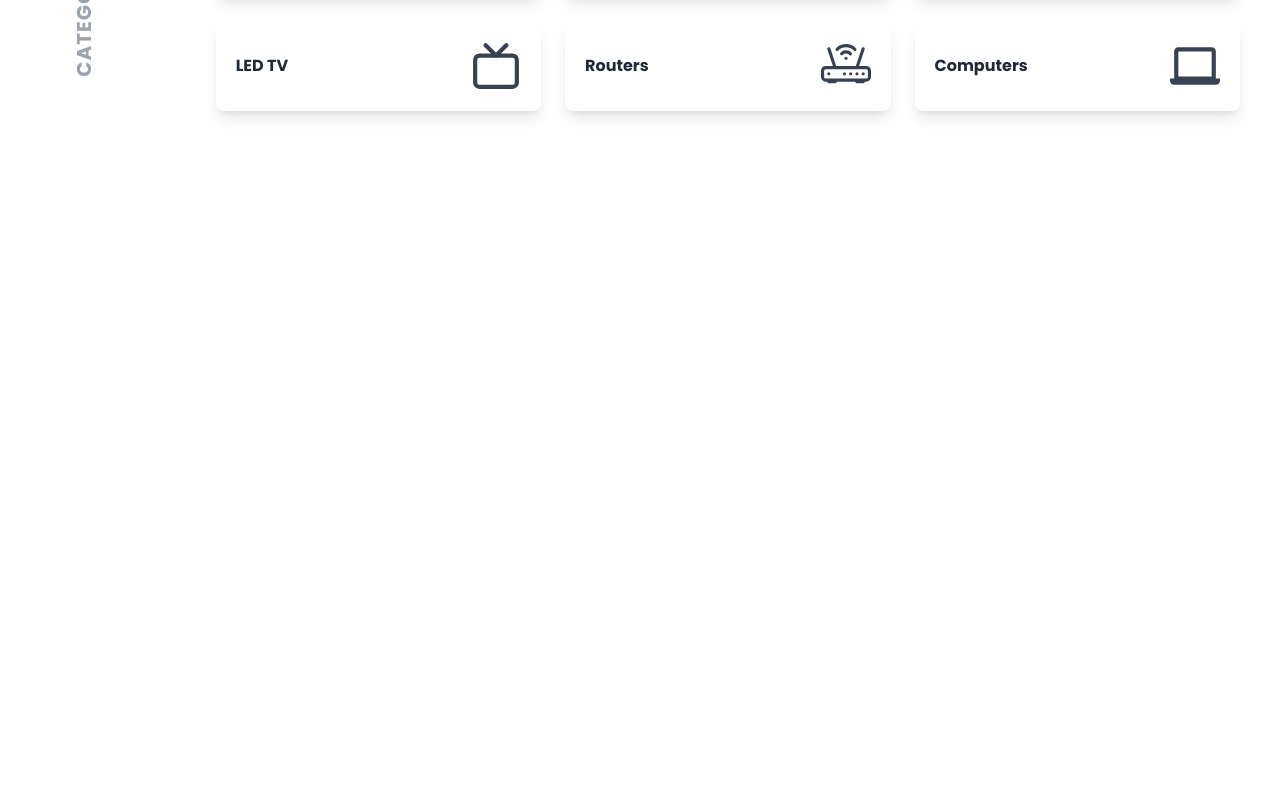
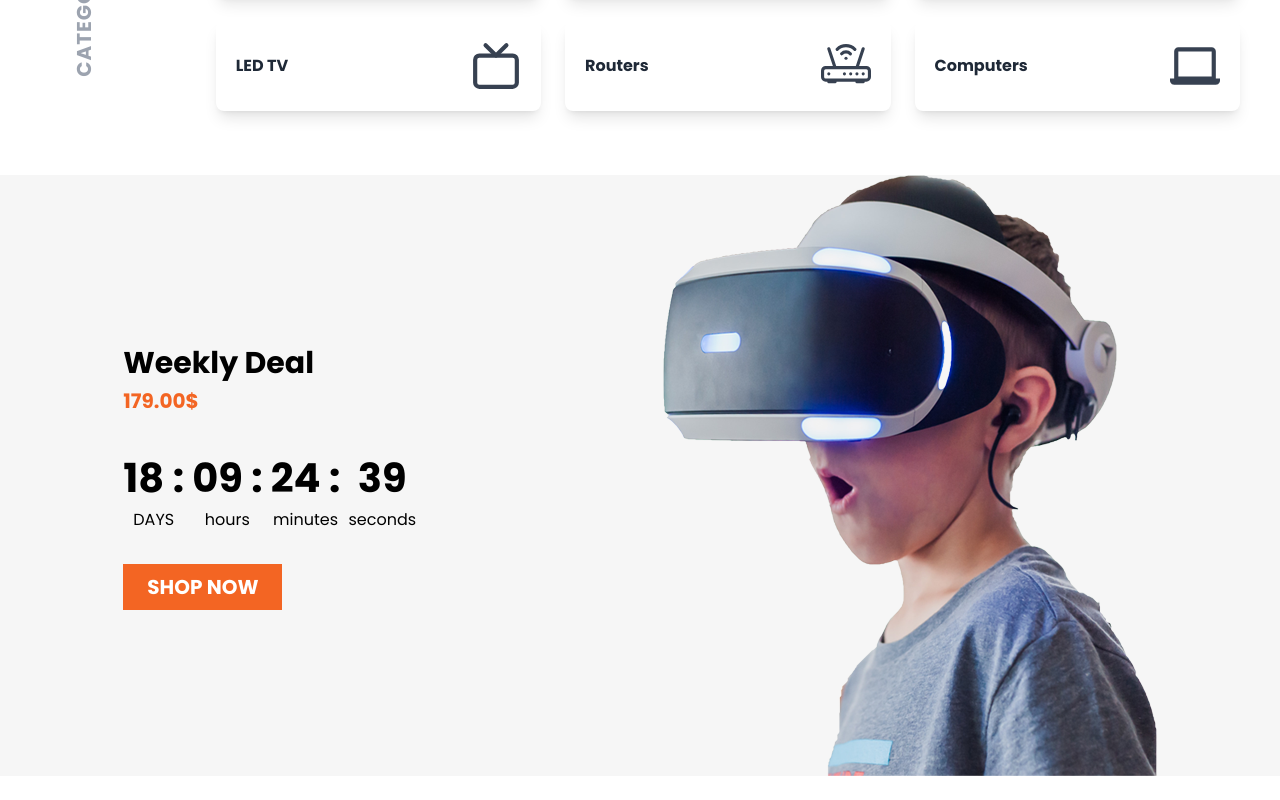
Before and after one commit to hassane01/e-commerce, a React (Vite) app: page / in a window 1280 px wide. Shown: the part 865-1665 px from the top of the page. Before the commit the page ends 1064 px from the top, so only its background shows below. Built offline with nearby package versions, Linux system fonts and the light colour scheme.

Commit message:
add the Deal Section

```diff
--- /dev/null
+++ b/src/assets/weeklyDeal.js
@@ -0,0 +1,2 @@
+import weeklydealimg from '../assets/images/weeklyDeal.png'
+export const weeklydeal = {price:'179.00$' , imagProduct:weeklydealimg , eventfinishdate:"2025-05-24"}
--- /dev/null
+++ b/src/components/Deal_section/CountdownTImer.jsx
@@ -0,0 +1,61 @@
+import React, { useState, useEffect } from "react";
+import FormatTime from "./FormatTimeDisplay";
+const CountdownTimer = ({eventdeal}) => {
+const isEventFuture = () => new Date(eventdeal).getTime() > new Date().getTime(); // rteurn true or false
+const calculateInitialTimeRemaining = () => {
+    const eventTimeMs = new Date(eventdeal).getTime(); // in ms
+    const nowMs = new Date().getTime(); // in ms
+    const remaining = eventTimeMs - nowMs; // remain time t the evvent in ms
+    return remaining > 0 ? remaining : 0;
+  };
+  const [countdownStarted, setCountdownStarted] = useState(isEventFuture);
+  const [timeRemaining, setTimeRemaining] = useState(calculateInitialTimeRemaining);
+
+  useEffect(() => {
+    let intervalId = null;
+    if (countdownStarted) {
+      const eventTimeMs = new Date(eventdeal).getTime();
+
+      if (eventTimeMs <= new Date().getTime()) {
+        setTimeRemaining(0);
+        setCountdownStarted(false);
+        return;
+      }
+
+      const tick = () => {
+        const nowMs = new Date().getTime();
+        const remainingMs = eventTimeMs - nowMs;
+
+        if (remainingMs <= 0) {
+          setTimeRemaining(0);
+          if (intervalId) clearInterval(intervalId);
+          setCountdownStarted(false);
+        } else {
+          setTimeRemaining(remainingMs);
+        }
+      };
+
+      tick();
+      intervalId = setInterval(tick, 1000);
+    }
+
+
+    return () => {
+      if (intervalId) {
+        clearInterval(intervalId);
+      }
+    };
+  }, [countdownStarted, eventdeal]);
+
+
+
+  return (
+    <div className="flex ">
+
+      {FormatTime(timeRemaining)}
+
+    </div>
+  );
+};
+
+export default CountdownTimer;
--- /dev/null
+++ b/src/components/Deal_section/DealSection.jsx
@@ -0,0 +1,20 @@
+import React from 'react'
+import { weeklydeal } from '../../assets/weeklyDeal'
+import CountdownTimer from './CountdownTImer'
+const DealSection = () => {
+  return (
+    <section className='flex flex-col justify-center items-center md:flex-row md:justify-around bg-[#F6F6F6]'>
+        <div className='flex flex-col items-center md:items-start '>
+            <h2 className='text-[30px] font-bold'>Weekly Deal</h2>
+            <span   className='text-[#F36523] font-bold text-[20px]'>{weeklydeal.price}</span>
+            <CountdownTimer  eventdeal = {weeklydeal.eventfinishdate}/>
+            <button className= 'text-[20px] font-bold text-white bg-[#f36523] py-2 px-6 '>SHOP NOW</button>
+        </div>
+        <div className=''>
+            <img src={weeklydeal.imagProduct} alt="" />
+        </div>
+    </section>
+  )
+}
+
+export default DealSection
--- /dev/null
+++ b/src/components/Deal_section/FormatTimeDisplay.jsx
@@ -0,0 +1,27 @@
+const FormatTime = (timeMs) => {
+    const validTimeMs = Math.max(0, timeMs); // Ensure time is not negative
+
+    const seconds = Math.floor((validTimeMs / 1000) % 60);
+    const minutes = Math.floor((validTimeMs / (1000 * 60)) % 60);
+    const hours = Math.floor((validTimeMs / (1000 * 60 * 60)) % 24);
+    const days = Math.floor(validTimeMs / (1000 * 60 * 60 * 24));
+
+    return (
+      <div className="flex space-x-2  py-8 ">
+        <div className="flex flex-col items-center ">
+          <span className="text-[40px] font-bold ">{days.toString().padStart(2, "0")} :</span><span className="uppercase">days</span>
+        </div>
+        <div className="flex flex-col items-center">
+        <span className="text-[40px] font-bold ">{hours.toString().padStart(2, "0")} :</span> <span>hours</span>
+        </div>
+        <div className="flex flex-col items-center">
+        <span className="text-[40px] font-bold ">{minutes.toString().padStart(2, "0")} :</span> <span>minutes</span>
+        </div>
+        <div className="flex flex-col items-center">
+        <span className="text-[40px] font-bold ">{seconds.toString().padStart(2, "0")} </span><span>seconds</span>
+        </div>
+      </div>
+    );
+  };
+
+  export default FormatTime
--- a/src/pages/Home.jsx
+++ b/src/pages/Home.jsx
@@ -1,12 +1,14 @@
 import React from 'react'
 import HomeSlider from '../components/home/HomeSlider'
 import CategorieIcons from '../components/Categorie/CategorieIcons'
+import DealSection from '../components/Deal_section/DealSection'
 
 const Home = () => {
   return (
     <>
       <HomeSlider/>
       <CategorieIcons/>
+      <DealSection/>
     </>
   )
 }
```
Also changed, not shown: src/assets/images/weeklyDeal.png (added).
